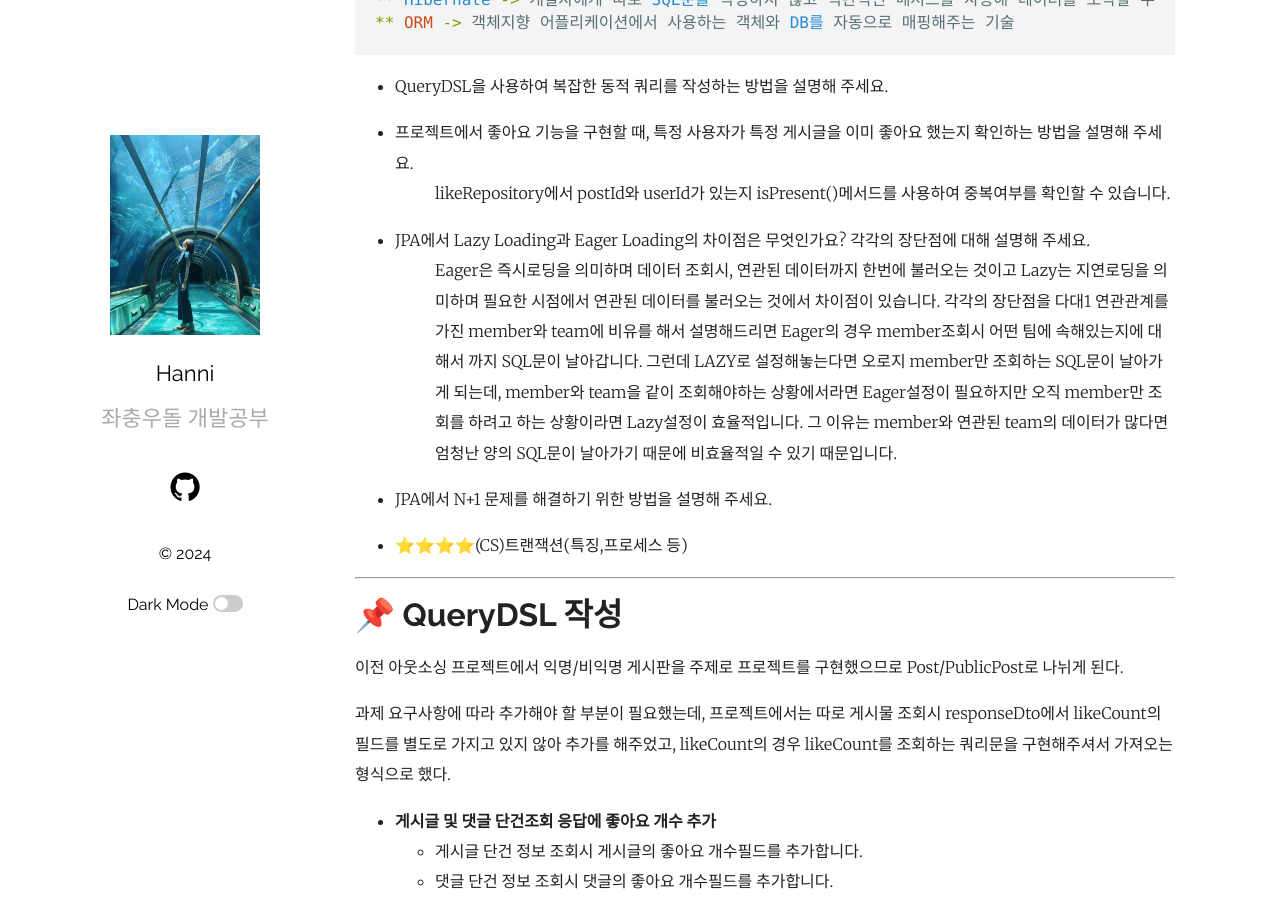
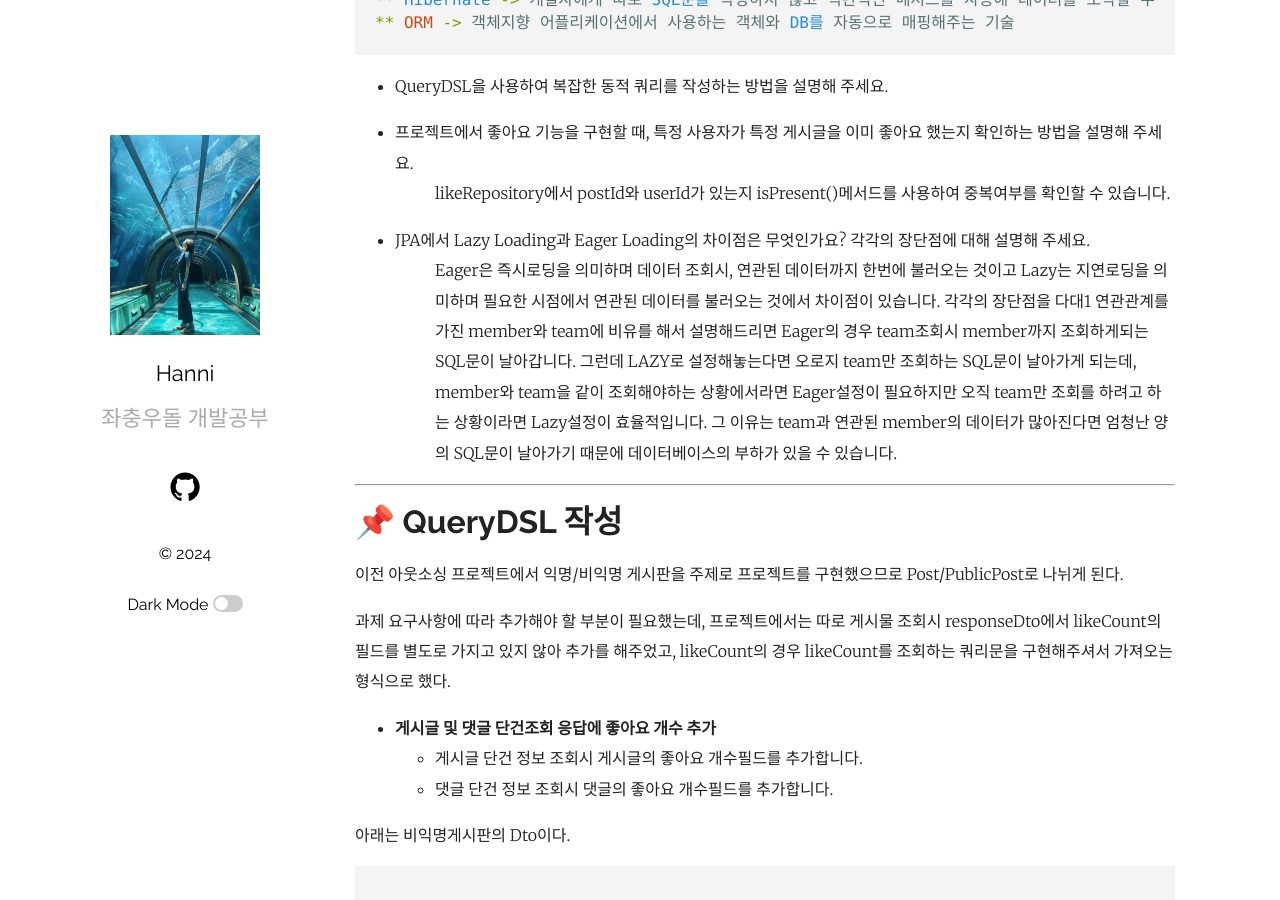
Before and after one commit to HaejungHan/HaejungHan.previous.blog, a Jekyll site: the page built from _posts/2024-06-28-기술면접질문.markdown, in a window 1280 px wide and 900 px high, scrolled down 1189 px. Built offline with Jekyll 4.4.1, drawn with Linux system fonts in a browser that asks for light colours.

Commit message:
20240702 TIL init

```diff
--- a/_posts/2024-06-28-기술면접질문.markdown
+++ b/_posts/2024-06-28-기술면접질문.markdown
@@ -44,12 +44,7 @@ categories: TIL 기술면접
 
 - JPA에서 Lazy Loading과 Eager Loading의 차이점은 무엇인가요? 각각의 장단점에 대해 설명해 주세요.<br>
 : Eager은 즉시로딩을 의미하며 데이터 조회시, 연관된 데이터까지 한번에 불러오는 것이고 Lazy는 지연로딩을 의미하며 필요한 시점에서 연관된 데이터를 불러오는 것에서 차이점이 있습니다. 각각의 장단점을 다대1 연관관계를 가진 member와 team에 비유를 해서 설명해드리면
-Eager의 경우 member조회시 어떤 팀에 속해있는지에 대해서 까지 SQL문이 날아갑니다. 그런데 LAZY로 설정해놓는다면 오로지 member만 조회하는 SQL문이 날아가게 되는데, member와 team을 같이 조회해야하는 상황에서라면 Eager설정이 필요하지만 오직 member만 조회를 하려고 하는 상황이라면 Lazy설정이 효율적입니다. 그 이유는 member와 연관된 team의 데이터가 많다면 엄청난 양의 SQL문이 날아가기 때문에 비효율적일 수 있기 때문입니다.
-
-- JPA에서 N+1 문제를 해결하기 위한 방법을 설명해 주세요.
-
-
-- ⭐⭐⭐⭐(CS)트랜잭션(특징,프로세스 등)
+Eager의 경우 team조회시 member까지 조회하게되는 SQL문이 날아갑니다. 그런데 LAZY로 설정해놓는다면 오로지 team만 조회하는 SQL문이 날아가게 되는데, member와 team을 같이 조회해야하는 상황에서라면 Eager설정이 필요하지만 오직 team만 조회를 하려고 하는 상황이라면 Lazy설정이 효율적입니다. 그 이유는 team과 연관된 member의 데이터가 많아진다면 엄청난 양의 SQL문이 날아가기 때문에 데이터베이스의 부하가 있을 수 있습니다.
 
 
 -----------------------------------------------------------------
```
Also changed, not shown: _posts/2024-07-02- copy.markdown (added, +19 -0 lines).
